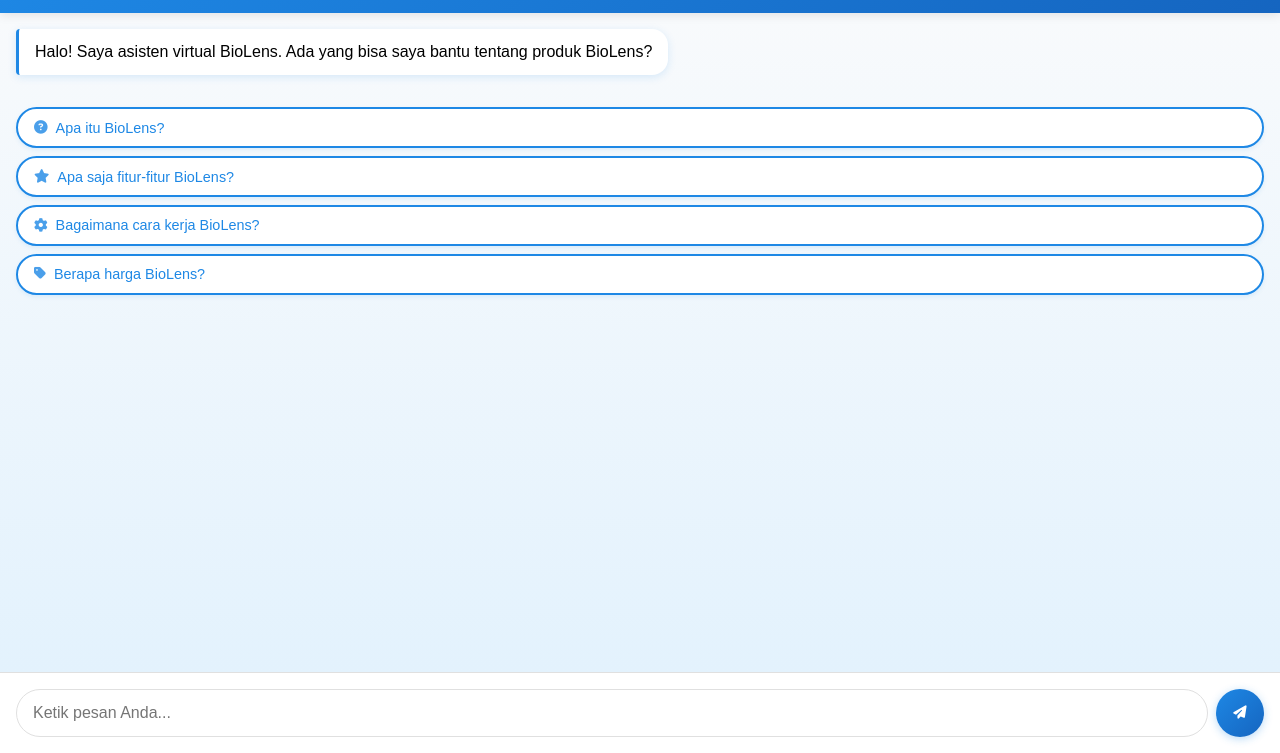
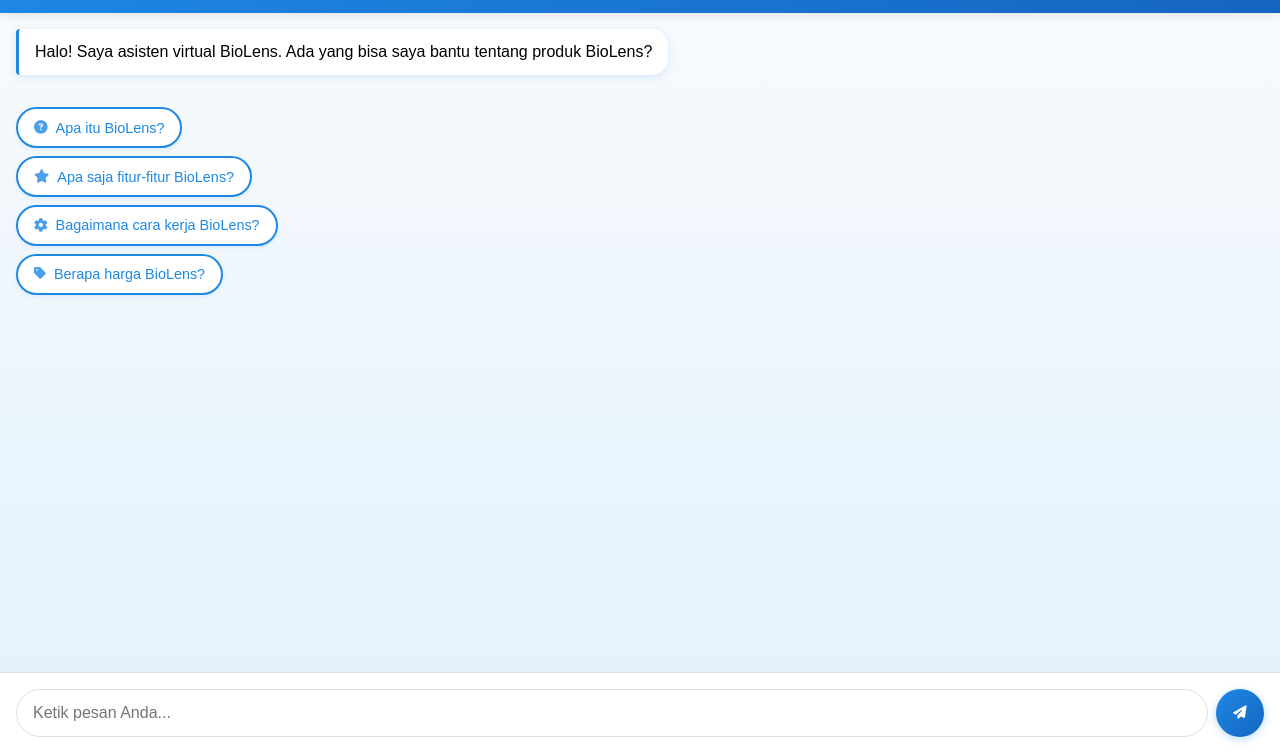
Before and after one commit to MrGengs/Biolens, a website: page chatbot.html in a window 1280 px wide. Shown: the part 47-800 px from the top of the page. Drawn offline with Linux system fonts and the light colour scheme.

Commit message:
by Gengs

```diff
--- a/chatbot.html
+++ b/chatbot.html
@@ -162,6 +162,7 @@
         .suggested-prompts {
             display: flex;
             flex-direction: column;
+            align-items: flex-start;
             gap: 0.5rem;
             margin-top: 1rem;
             margin-bottom: 1rem;
@@ -178,11 +179,14 @@
             cursor: pointer;
             transition: all 0.3s ease;
             text-align: left;
-            display: flex;
+            display: inline-flex;
             align-items: center;
             gap: 0.5rem;
             box-shadow: 0 2px 4px rgba(30, 136, 229, 0.1);
             font-family: 'Poppins', sans-serif;
+            width: fit-content;
+            max-width: 90%;
+            white-space: nowrap;
         }
 
         .prompt-button:hover {
```
